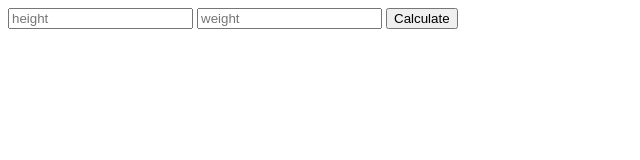
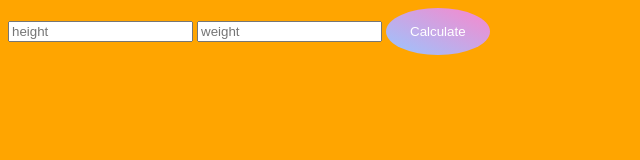
Before and after one commit to CaitlynHagin/js-intro, a plain HTML site: page BMI/index.html in a window 1280 px wide. Shown: the whole page, without its empty margins (0-640 px from the left). Drawn offline with Linux system fonts and the light colour scheme.

Commit message:
BMI STYLED

```diff
--- /dev/null
+++ b/BMI/css.css
@@ -0,0 +1,12 @@
+
+#calculate {
+    padding: 1rem 1.5rem;
+    border: none;
+    color: white;
+    background-image: linear-gradient(to top right, #98c6ff, #fb86cb);
+    border-radius: 100%;
+}
+
+body {
+    background-color: orange;
+}
--- a/BMI/index.html
+++ b/BMI/index.html
@@ -6,6 +6,8 @@
     <meta name="viewport" content="width=device-width, initial-scale=1.0">
     <title>Document</title>
     <script src="script.js" defer></script>
+    <link rel="stylesheet" href="/BMI/css.css">
+
 </head>
 <body>
     <form>
```
